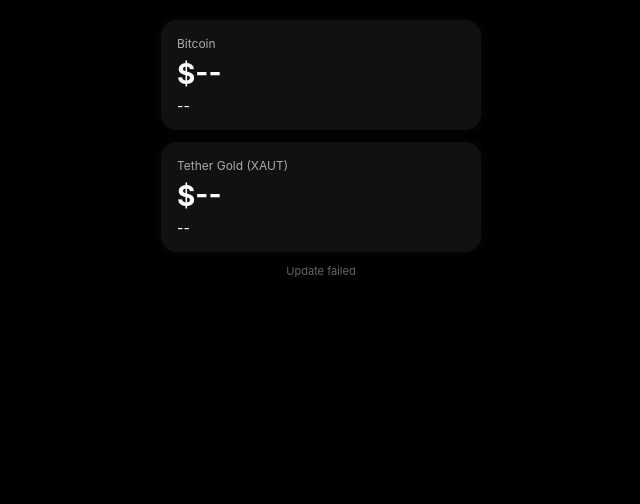
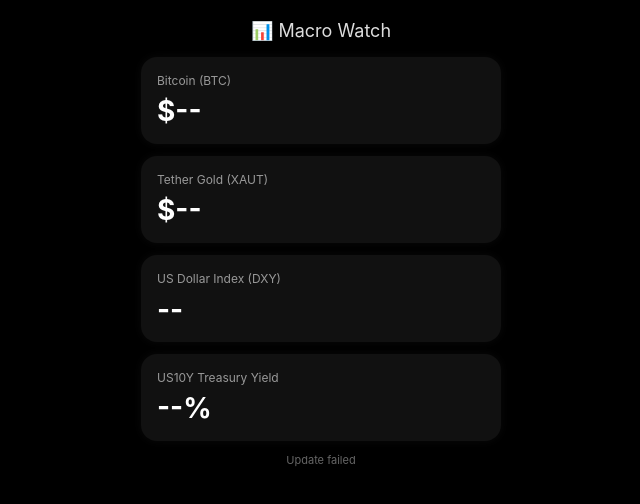
Before and after one commit to playpis/watch, a website: page public/index.html in a window 1280 px wide. Shown: the whole page, without its empty margins (319-959 px from the left). Drawn offline with Linux system fonts and the light colour scheme; no server answers.

Commit message:
Rename to Macro Watch and update layout

```diff
--- a/public/index.html
+++ b/public/index.html
@@ -3,22 +3,29 @@
 <head>
   <meta charset="utf-8">
   <meta name="viewport" content="width=device-width, initial-scale=1">
-  <title>Market Watch</title>
+  <title>Macro Watch</title>
 
   <style>
     body {
       margin: 0;
-      font-family: -apple-system;
       background: #000;
       color: #fff;
+      font-family: -apple-system;
       display: flex;
       justify-content: center;
-      padding-top: 20px;
+      padding: 20px 0;
     }
 
     .container {
       width: 90%;
-      max-width: 320px;
+      max-width: 360px;
+    }
+
+    .title {
+      text-align: center;
+      font-size: 18px;
+      margin-bottom: 16px;
+      color: #ddd;
     }
 
     .card {
@@ -26,37 +33,24 @@
       border-radius: 16px;
       padding: 16px;
       margin-bottom: 12px;
-      box-shadow: 0 0 12px rgba(255,255,255,0.04);
+      box-shadow: 0 0 10px rgba(255,255,255,0.04);
     }
 
     .label {
       font-size: 12px;
-      color: #aaa;
+      color: #999;
     }
 
-    .price {
+    .value {
       font-size: 28px;
       font-weight: bold;
       margin-top: 6px;
     }
 
-    .change {
-      font-size: 14px;
-      margin-top: 6px;
-    }
-
-    .up {
-      color: #00ff88;
-    }
-
-    .down {
-      color: #ff4d4f;
-    }
-
     .footer {
+      text-align: center;
       font-size: 11px;
       color: #666;
-      text-align: center;
       margin-top: 10px;
     }
   </style>
@@ -66,19 +60,31 @@
 
 <div class="container">
 
+  <div class="title">
+    📊 Macro Watch
+  </div>
+
   <div class="card">
-    <div class="label">Bitcoin</div>
-    <div class="price" id="btc-price">$--</div>
-    <div class="change" id="btc-change">--</div>
+    <div class="label">Bitcoin (BTC)</div>
+    <div class="value" id="btc">$--</div>
   </div>
 
   <div class="card">
     <div class="label">Tether Gold (XAUT)</div>
-    <div class="price" id="gold-price">$--</div>
-    <div class="change" id="gold-change">--</div>
+    <div class="value" id="gold">$--</div>
   </div>
 
-  <div class="footer" id="update-time">
+  <div class="card">
+    <div class="label">US Dollar Index (DXY)</div>
+    <div class="value" id="dxy">--</div>
+  </div>
+
+  <div class="card">
+    <div class="label">US10Y Treasury Yield</div>
+    <div class="value" id="us10y">--%</div>
+  </div>
+
+  <div class="footer" id="time">
     Loading...
   </div>
 
@@ -87,39 +93,33 @@
 <script>
 async function loadData() {
   try {
-    const res = await fetch("/api/price");
+    const res = await fetch("/api/market");
     const data = await res.json();
 
-    updateCard("btc", data.btc, data.btc_24h);
-    updateCard("gold", data.gold, data.gold_24h);
+    document.getElementById("btc").innerText =
+      "$" + data.btc;
 
-    document.getElementById("update-time").innerText =
+    document.getElementById("gold").innerText =
+      "$" + data.gold;
+
+    document.getElementById("dxy").innerText =
+      data.dxy;
+
+    document.getElementById("us10y").innerText =
+      data.us10y + "%";
+
+    document.getElementById("time").innerText =
       "Updated: " + new Date().toLocaleTimeString();
 
   } catch (e) {
-    document.getElementById("update-time").innerText =
+    document.getElementById("time").innerText =
       "Update failed";
   }
 }
 
-function updateCard(id, price, change) {
-  document.getElementById(id + "-price").innerText =
-    "$" + price;
-
-  const el = document.getElementById(id + "-change");
-
-  const isUp = Number(change) >= 0;
-
-  el.innerText =
-    (isUp ? "+" : "") + change + "% (24h)";
-
-  el.className =
-    "change " + (isUp ? "up" : "down");
-}
-
 loadData();
 
-/* 5分钟刷新一次（适合 Vercel 免费版） */
+/* 每5分钟刷新 */
 setInterval(loadData, 300000);
 </script>
 
```
